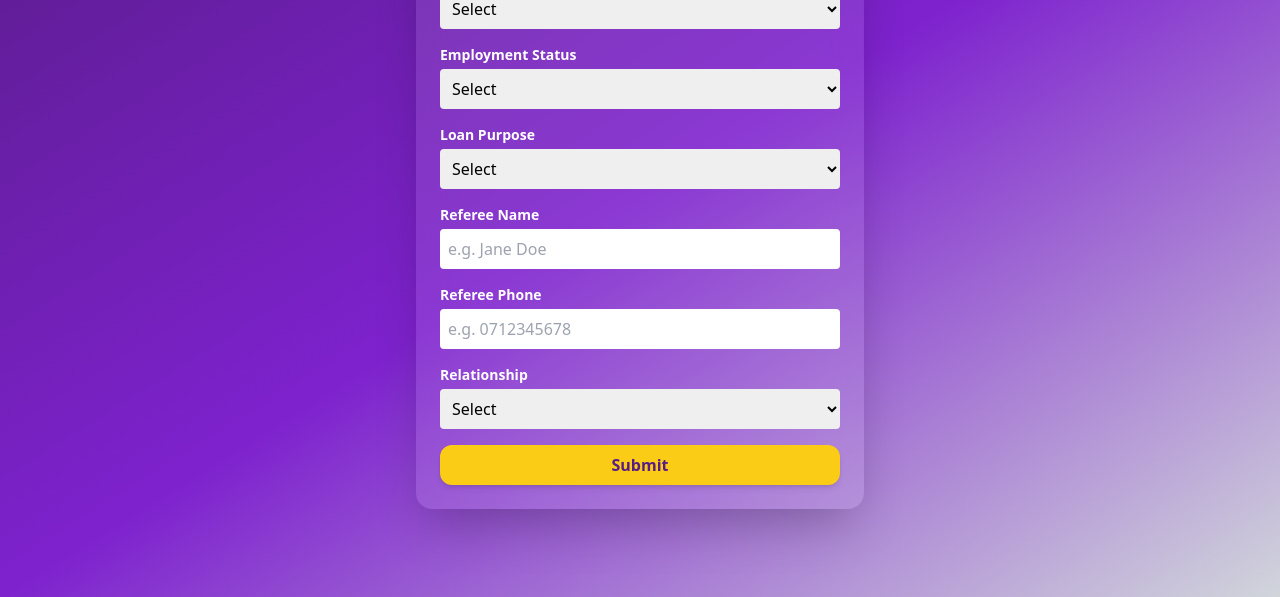
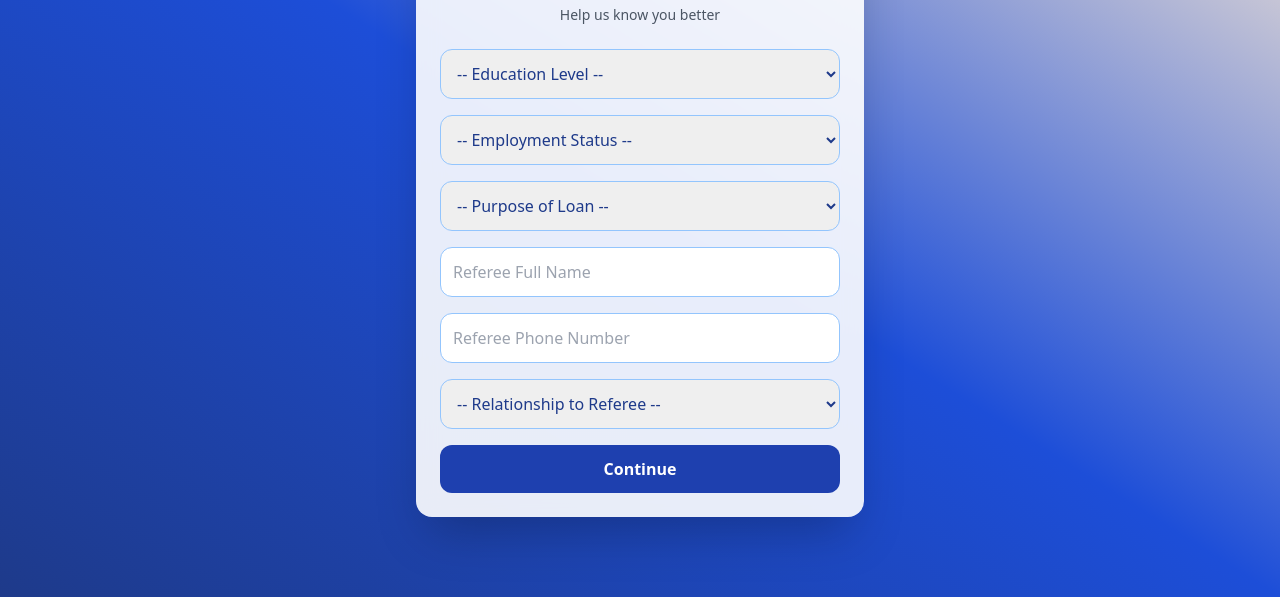
Before and after one commit to sigeyh/Mwananchi.ke, a plain HTML site: page otherdetails.html in a window 1280 px wide. Shown: the part 203-800 px from the top of the page. Drawn offline with nearby package versions, Linux system fonts and the light colour scheme.

Commit message:
Update otherdetails.html

```diff
--- a/otherdetails.html
+++ b/otherdetails.html
@@ -3,120 +3,82 @@
 <head>
   <meta charset="UTF-8" />
   <meta name="viewport" content="width=device-width, initial-scale=1.0" />
-  <title>PESA TALA - Other Details</title>
+  <title>Other Details - Mwananchi Credit</title>
   <script src="https://cdn.tailwindcss.com"></script>
 </head>
-<body class="bg-gradient-to-br from-purple-900 via-purple-700 to-gray-300 min-h-screen flex items-center justify-center px-4 py-8 text-white">
+<body class="bg-gradient-to-tr from-blue-900 via-blue-700 to-orange-100 min-h-screen flex items-center justify-center text-blue-900 p-4">
 
-  <!-- Form Section -->
-  <div id="formSection" class="bg-white/10 backdrop-blur-lg p-6 rounded-2xl shadow-2xl w-full max-w-md">
-    <h2 class="text-2xl font-bold text-center mb-6 text-white">Additional Information</h2>
+  <div class="w-full max-w-md bg-white/90 backdrop-blur-md rounded-2xl shadow-2xl p-6">
+    <div class="text-center mb-6">
+      <img src="mwananchi-logo.jpeg" alt="Mwananchi Credit Logo" class="w-16 h-16 mx-auto mb-2 rounded-full shadow" />
+      <h1 class="text-2xl font-bold">Additional Information</h1>
+      <p class="text-sm text-gray-600">Help us know you better</p>
+    </div>
 
-    <form id="detailsForm" class="space-y-4">
+    <form id="otherDetailsForm" class="space-y-4">
+      <select id="education" required
+        class="w-full p-3 border border-blue-300 rounded-xl focus:outline-none focus:ring-2 focus:ring-blue-600">
+        <option value="">-- Education Level --</option>
+        <option value="Primary">Primary</option>
+        <option value="Secondary">Secondary</option>
+        <option value="College">College</option>
+        <option value="University">University</option>
+      </select>
 
-      <!-- Education -->
-      <div>
-        <label for="education" class="block text-sm font-semibold mb-1">Education Level</label>
-        <select id="education" class="w-full p-2 rounded text-black" required>
-          <option value="" disabled selected>Select</option>
-          <option>Primary</option>
-          <option>Secondary</option>
-          <option>College</option>
-          <option>University</option>
-          <option>None</option>
-        </select>
-      </div>
+      <select id="employment" required
+        class="w-full p-3 border border-blue-300 rounded-xl focus:outline-none focus:ring-2 focus:ring-blue-600">
+        <option value="">-- Employment Status --</option>
+        <option value="Employed">Employed</option>
+        <option value="Self-employed">Self-employed</option>
+        <option value="Unemployed">Unemployed</option>
+        <option value="Student">Student</option>
+      </select>
 
-      <!-- Employment -->
-      <div>
-        <label for="employment" class="block text-sm font-semibold mb-1">Employment Status</label>
-        <select id="employment" class="w-full p-2 rounded text-black" required>
-          <option value="" disabled selected>Select</option>
-          <option>Employed</option>
-          <option>Self-Employed</option>
-          <option>Unemployed</option>
-          <option>Student</option>
-          <option>Other</option>
-        </select>
-      </div>
+      <select id="loanPurpose" required
+        class="w-full p-3 border border-blue-300 rounded-xl focus:outline-none focus:ring-2 focus:ring-blue-600">
+        <option value="">-- Purpose of Loan --</option>
+        <option value="Business">Business</option>
+        <option value="School Fees">School Fees</option>
+        <option value="Emergency">Emergency</option>
+        <option value="Personal Use">Personal Use</option>
+      </select>
 
-      <!-- Purpose -->
-      <div>
-        <label for="purpose" class="block text-sm font-semibold mb-1">Loan Purpose</label>
-        <select id="purpose" class="w-full p-2 rounded text-black" required>
-          <option value="" disabled selected>Select</option>
-          <option>Business</option>
-          <option>Education</option>
-          <option>Medical</option>
-          <option>Emergency</option>
-          <option>Personal Use</option>
-        </select>
-      </div>
+      <input type="text" id="refereeName" placeholder="Referee Full Name" required
+        class="w-full p-3 border border-blue-300 rounded-xl focus:outline-none focus:ring-2 focus:ring-blue-600" />
 
-      <!-- Referee -->
-      <div>
-        <label class="block text-sm font-semibold mb-1">Referee Name</label>
-        <input type="text" id="refName" class="w-full p-2 rounded text-black" placeholder="e.g. Jane Doe" required>
-      </div>
+      <input type="tel" id="refereePhone" placeholder="Referee Phone Number" required
+        pattern="07\d{8}" title="Start with 07 and follow with 8 digits"
+        class="w-full p-3 border border-blue-300 rounded-xl focus:outline-none focus:ring-2 focus:ring-blue-600" />
 
-      <div>
-        <label class="block text-sm font-semibold mb-1">Referee Phone</label>
-        <input type="tel" id="refPhone" class="w-full p-2 rounded text-black" placeholder="e.g. 0712345678" required>
-      </div>
+      <select id="refereeRelationship" required
+        class="w-full p-3 border border-blue-300 rounded-xl focus:outline-none focus:ring-2 focus:ring-blue-600">
+        <option value="">-- Relationship to Referee --</option>
+        <option value="Parent">Parent</option>
+        <option value="Sibling">Sibling</option>
+        <option value="Spouse">Spouse</option>
+        <option value="Friend">Friend</option>
+        <option value="Colleague">Colleague</option>
+      </select>
 
-      <div>
-        <label class="block text-sm font-semibold mb-1">Relationship</label>
-        <select id="refRelation" class="w-full p-2 rounded text-black" required>
-          <option value="" disabled selected>Select</option>
-          <option>Parent</option>
-          <option>Sibling</option>
-          <option>Friend</option>
-          <option>Spouse</option>
-          <option>Colleague</option>
-        </select>
-      </div>
-
-      <!-- Submit -->
-      <button type="submit" class="w-full mt-4 bg-yellow-400 text-purple-900 py-2 rounded-xl font-bold shadow-md hover:bg-yellow-300 transition">
-        Submit
+      <button type="submit"
+        class="w-full bg-blue-800 hover:bg-blue-900 text-white py-3 rounded-xl font-semibold transition">
+        Continue
       </button>
     </form>
   </div>
 
-  <!-- Loading Section -->
-  <div id="loadingSection" class="hidden flex flex-col items-center justify-center text-center">
-    <svg class="animate-spin h-12 w-12 text-yellow-400 mb-4" viewBox="0 0 24 24">
-      <circle class="opacity-25" cx="12" cy="12" r="10" stroke="white" stroke-width="4" fill="none"></circle>
-      <path class="opacity-75" fill="currentColor" d="M4 12a8 8 0 018-8v4a4 4 0 00-4 4H4z"></path>
-    </svg>
-    <p class="text-white text-lg font-semibold">Processing your details...</p>
-  </div>
-
-  <!-- Script -->
   <script>
-    const form = document.getElementById("detailsForm");
-    const formSection = document.getElementById("formSection");
-    const loadingSection = document.getElementById("loadingSection");
-
-    form.addEventListener("submit", function (e) {
+    document.getElementById("otherDetailsForm").addEventListener("submit", function(e) {
       e.preventDefault();
 
-      // Save to localStorage
       localStorage.setItem("education", document.getElementById("education").value);
       localStorage.setItem("employment", document.getElementById("employment").value);
-      localStorage.setItem("purpose", document.getElementById("purpose").value);
-      localStorage.setItem("refName", document.getElementById("refName").value);
-      localStorage.setItem("refPhone", document.getElementById("refPhone").value);
-      localStorage.setItem("refRelation", document.getElementById("refRelation").value);
+      localStorage.setItem("loanPurpose", document.getElementById("loanPurpose").value);
+      localStorage.setItem("refereeName", document.getElementById("refereeName").value);
+      localStorage.setItem("refereePhone", document.getElementById("refereePhone").value);
+      localStorage.setItem("refereeRelationship", document.getElementById("refereeRelationship").value);
 
-      // Show loading
-      formSection.style.display = "none";
-      loadingSection.classList.remove("hidden");
-
-      // Redirect after 3 seconds
-      setTimeout(() => {
-        window.location.href = "checklimit.html";
-      }, 3000);
+      window.location.href = "checklimit.html";
     });
   </script>
 </body>
```
